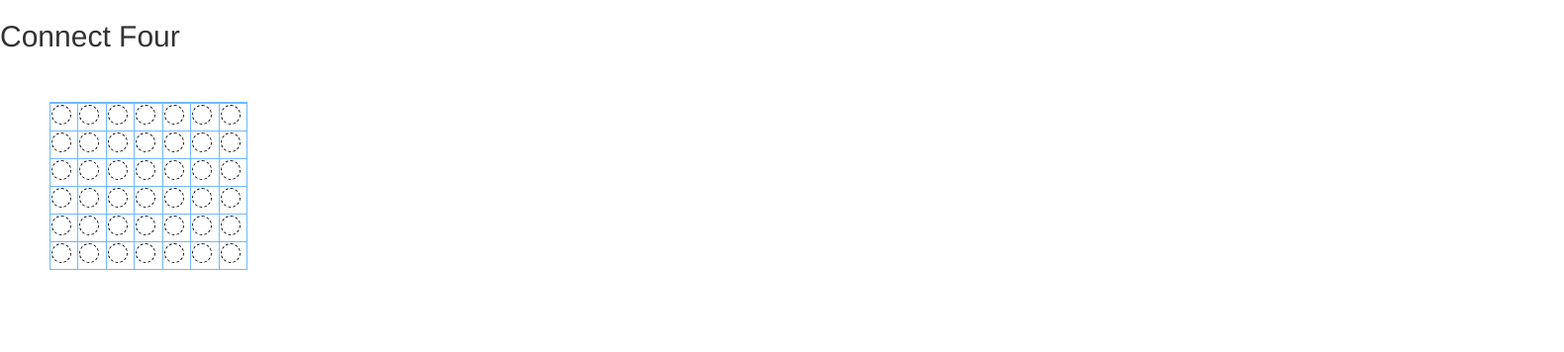
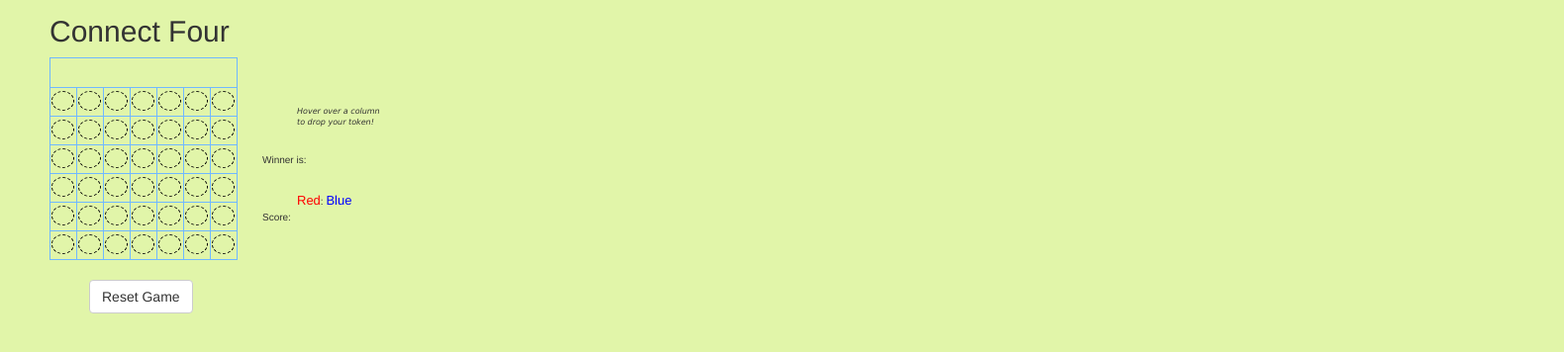
Before and after one commit to WDI-HK-8/Projectconnect, a website: page index.html in a window 1280 px wide. Shown: the whole page at 99% size, 1580 px wide, since content can reach past the window. Drawn offline with nearby package versions, Linux system fonts and the light colour scheme.

Commit message:
modified html and css

```diff
--- a/css/style.css
+++ b/css/style.css
@@ -1,28 +1,90 @@
 
 html {
-    background-color: white;
+
 }
 
-div {
+body {
+    background-color: #E1F5A9;
+}
+
+h2 {
+   margin: 15px 80px 40px 50px;
+   float: center;
+}
+
+
+
+table, td {
+    border: 1px #70b8ff solid;
+    margin: 50px 50px 50px 50px;
+    width: 190px;
+    height: 20px;
+}
+
+thead, th {
+    boarder: 1px black solid;
+    height: 30px;
+    width: 190px;
+}
+
+.emptytoken {
     display: inline-block;
-    margin:1px 1px 1px 1px;
+    margin: 3px 1px 0.01px 1px;
     height: 20px;
-    width: 20px;
+    width: 23px;
     border: 0.5px dashed black;
     border-radius: 100%;
 }
 
-table, td {
-    border: 1px #70b8ff solid;
-    margin:50px 50px 50px 50px;
-    width: 200px;
-    height: 20px;
+.btn-group {
+position: relative;
+bottom: 40px;
+left: 90px;
+top:-70px;
+
 }
 
-/*.emptytoken {
-    border:1px dashed #FF0000;
+.gameboard {
+
+position: relative;
+top: -40px;
 }
-*/
 
+.blue {
+   color: blue;
+   font-size: 13px;
+}
 
-/*.token frame/ boarder*/
+.red {
+    color:red;
+    font-size: 13px;
+}
+
+.displaycontainer {
+
+   position: relative;
+    left: 300px;
+    top: -250px;
+    font-size: 10px;
+}
+
+#score {
+    position: relative;
+    left: -35px;
+    top: -10px;
+    font-size: 10px;
+}
+
+#tip {
+    position: relative;
+    font-family: Verdana;
+    font-size: 8px;
+    font-style: italic;
+    top: -30px;
+}
+
+#declwinner {
+    position:relative;
+    left:-35px;
+    top:-15px;
+}
--- a/index.html
+++ b/index.html
@@ -14,70 +14,220 @@
 
 <h2> Connect Four </h2>
 
+
+ <div class="gameboard">
     <table>
-      <thead><th></th><thead>
+        <thead><th></th></thead>
+
+
         <tr>
-    <td><div class= "emptytoken" id = "column1"> </div></td>
-    <td><div class= "emptytoken" id = "column2"> </div></td>
-    <td><div class= "emptytoken" id = "column3"> </div></td>
-    <td><div class= "emptytoken" id = "column4"> </div></td>
-    <td><div class= "emptytoken" id = "column5"> </div></td>
-    <td><div class= "emptytoken" id = "column6"> </div></td>
-    <td><div class= "emptytoken" id = "column7"> </div></td>
+          <td>
+              <div class= "emptytoken" id = "column1">
+              </div>
+          </td>
+          <td>
+              <div class= "emptytoken" id = "column2">
+              </div>
+          </td>
+          <td>
+             <div class= "emptytoken" id = "column3">
+              </div>
+          </td>
+          <td>
+              <div class= "emptytoken" id = "column4">
+              </div>
+          </td>
+          <td>
+              <div class= "emptytoken" id = "column5">
+              </div>
+          </td>
+          <td>
+              <div class= "emptytoken" id = "column6">
+               </div>
+          </td>
+          <td>
+              <div class= "emptytoken" id = "column7">
+               </div>
+          </td>
     </tr>
 
     <tr>
-  <td><div class= "emptytoken" id = "column1"></div></td>
-  <td><div class= "emptytoken" id = "column2"></div></td>
-  <td><div class= "emptytoken" id = "column3"></div></td>
-  <td><div class= "emptytoken" id = "column4"></div></td>
-  <td><div class= "emptytoken" id = "column5"></div></td>
-  <td><div class= "emptytoken" id = "column6"></div></td>
-  <td><div class= "emptytoken" id = "column7"></div></td>
+      <td>
+          <div class= "emptytoken" id = "column1">
+          </div>
+      </td>
+      <td>
+          <div class= "emptytoken" id = "column2">
+          </div>
+      </td>
+      <td>
+          <div class= "emptytoken" id = "column3">
+          </div>
+      </td>
+      <td>
+          <div class= "emptytoken" id = "column4">
+          </div>
+      </td>
+      <td>
+          <div class= "emptytoken" id = "column5">
+          </div>
+      </td>
+      <td>
+          <div class= "emptytoken" id = "column6">
+          </div>
+      </td>
+      <td>
+          <div class= "emptytoken" id = "column7">
+          </div>
+      </td>
     </tr>
 
     <tr>
-  <td><div class= "emptytoken" id = "column1"></div></td>
-  <td><div class= "emptytoken" id = "column1"></div></td>
-  <td><div class= "emptytoken" id = "column1"></div></td>
-  <td><div class= "emptytoken" id = "column1"></div></td>
-  <td><div class= "emptytoken" id = "column1"></div></td>
-  <td><div class= "emptytoken" id = "column1"></div></td>
-  <td><div class= "emptytoken" id = "column1"></div></td>
+      <td>
+          <div class= "emptytoken" id = "column1">
+          </div>
+      </td>
+      <td>
+          <div class= "emptytoken" id = "column2">
+          </div>
+      </td>
+      <td>
+          <div class= "emptytoken" id = "column3">
+          </div>
+      </td>
+      <td>
+        <div class= "emptytoken" id = "column4">
+        </div>
+      </td>
+      <td>
+          <div class= "emptytoken" id = "column5">
+          </div>
+      </td>
+      <td>
+          <div class= "emptytoken" id = "column6">
+          </div>
+      </td>
+      <td>
+          <div class= "emptytoken" id = "column7">
+          </div>
+      </td>
     </tr>
 
     <tr>
-  <td><div class= "emptytoken" id = "column1"></div></td>
-  <td><div class= "emptytoken" id = "column1"></div></td>
-  <td><div class= "emptytoken" id = "column1"></td>
-  <td><div class= "emptytoken" id = "column1"></td>
-  <td><div class= "emptytoken" id = "column1"></td>
-  <td><div class= "emptytoken" id = "column1"></td>
-  <td><div class= "emptytoken" id = "column1"></td>
+      <td>
+          <div class= "emptytoken" id = "column1">
+          </div>
+      </td>
+      <td>
+          <div class= "emptytoken" id = "column2">
+          </div>
+      </td>
+      <td>
+          <div class= "emptytoken" id = "column3">
+          </div>
+      </td>
+      <td>
+        <div class= "emptytoken" id = "column4">
+        </div>
+      </td>
+      <td>
+          <div class= "emptytoken" id = "column5">
+          </div>
+      </td>
+      <td>
+          <div class= "emptytoken" id = "column6">
+          </div>
+      </td>
+      <td>
+          <div class= "emptytoken" id = "column7">
+          </div>
+      </td>
     </tr>
 
     <tr>
-  <td><div class= "emptytoken" id = "column1"></td>
-  <td><div class= "emptytoken" id = "column1"></td>
-  <td><div class= "emptytoken" id = "column1"></td>
-  <td><div class= "emptytoken" id = "column1"></td>
-  <td><div class= "emptytoken" id = "column1"></td>
-  <td><div class= "emptytoken" id = "column1"></td>
-  <td><div class= "emptytoken" id = "column1"></td>
+      <td>
+          <div class= "emptytoken" id = "column1">
+          </div>
+      </td>
+      <td>
+          <div class= "emptytoken" id = "column2">
+          </div>
+      </td>
+      <td>
+          <div class= "emptytoken" id = "column3">
+          </div>
+      </td>
+      <td>
+        <div class= "emptytoken" id = "column4">
+        </div>
+      </td>
+      <td>
+          <div class= "emptytoken" id = "column5">
+          </div>
+      </td>
+      <td>
+          <div class= "emptytoken" id = "column6">
+          </div>
+      </td>
+      <td>
+          <div class= "emptytoken" id = "column7">
+          </div>
+      </td>
     </tr>
 
     <tr>
-  <td><div class= "emptytoken" id = "column1"></td>
-  <td><div class= "emptytoken" id = "column1"></td>
-  <td><div class= "emptytoken" id = "column1"></td>
-  <td><div class= "emptytoken" id = "column1"></td>
-  <td><div class= "emptytoken" id = "column1"></td>
-  <td><div class= "emptytoken" id = "column1"></td>
-  <td><div class= "emptytoken" id = "column1"></td>
+      <td>
+          <div class= "emptytoken" id = "column1">
+          </div>
+      </td>
+      <td>
+          <div class= "emptytoken" id = "column2">
+          </div>
+      </td>
+      <td>
+          <div class= "emptytoken" id = "column3">
+          </div>
+      </td>
+      <td>
+        <div class= "emptytoken" id = "column4">
+        </div>
+      </td>
+      <td>
+          <div class= "emptytoken" id = "column5">
+          </div>
+      </td>
+      <td>
+          <div class= "emptytoken" id = "column6">
+          </div>
+      </td>
+      <td>
+          <div class= "emptytoken" id = "column7">
+          </div>
+      </td>
     </tr>
 
 
+
+
     </table>
+ </div>
+
+<div class="btn-group" role="group" aria-label="...">
+  <button type="button" class="btn btn-default">Reset Game</button>
+</div>
+
+  <div class="displaycontainer">
+      <p id="tip"> Hover over a column <br>to drop your token!
+      </p>
+      <p id="declwinner"> Winner is:
+      </p>
+      <p>
+        <span class="red">Red</span>:
+        <span class="blue">Blue</span>
+      </p>
+      <p id="score"> Score:
+       </p>
+  </div>
 
 </body>
 </html>
```
Lines whose indentation alone changed are shown as unchanged.
